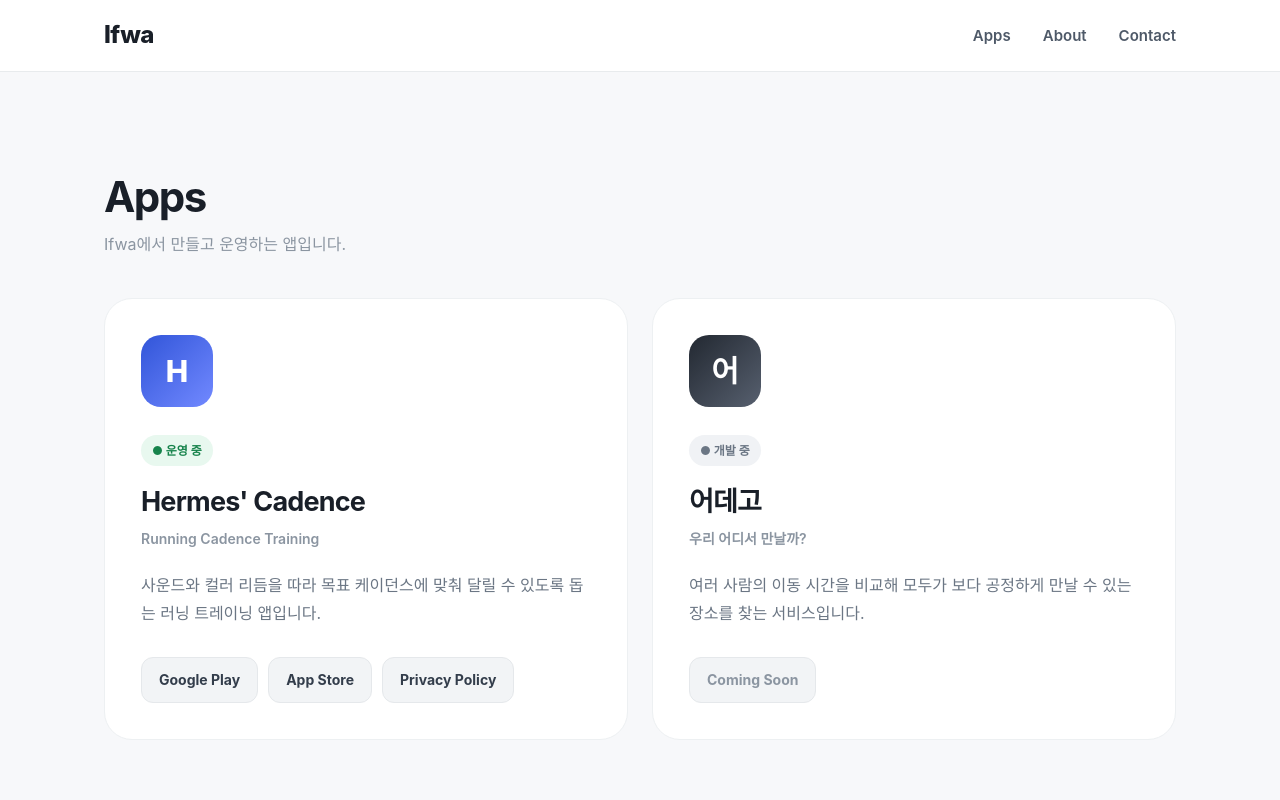
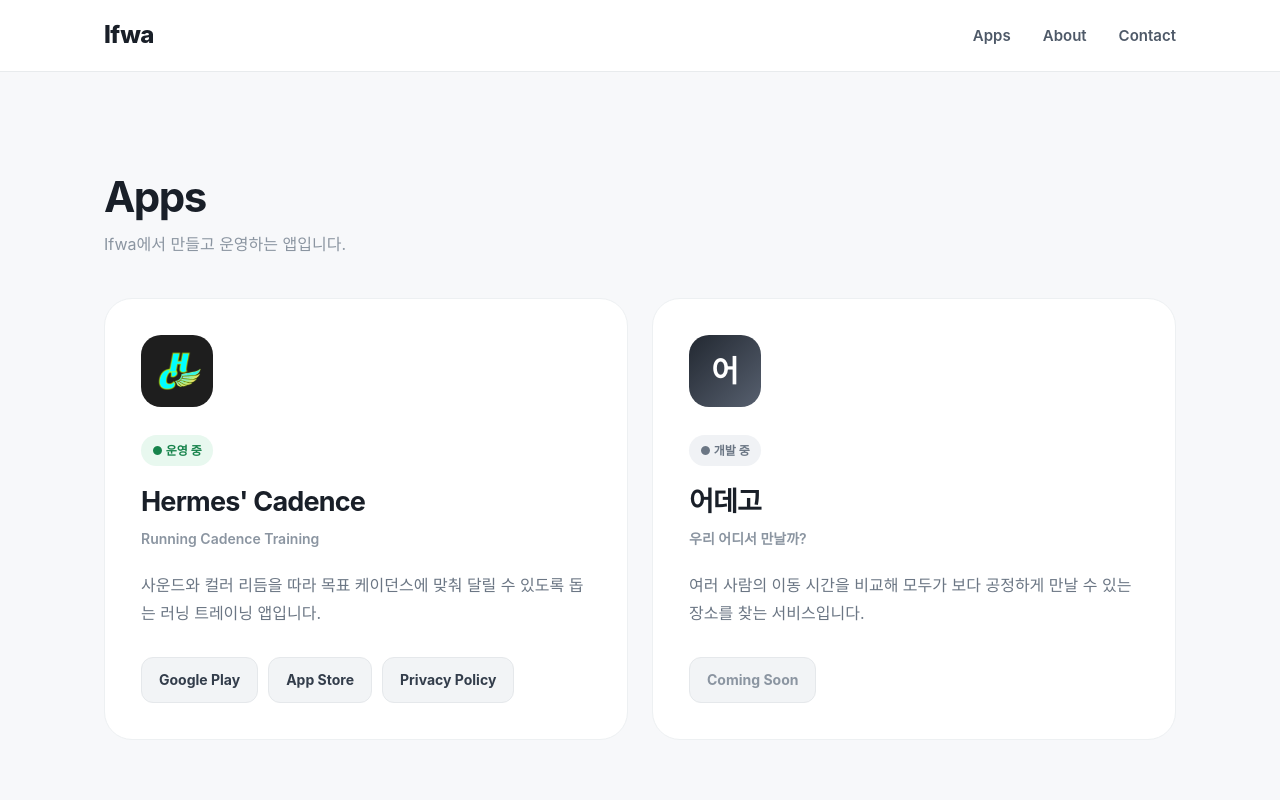
Before and after one commit to ifwa-dev/ifwa-dev.github.io, a plain HTML site: page index.html in a window 1280 px wide. Shown: the top 800 px of the page. Drawn offline with Linux system fonts and the light colour scheme.

Commit message:
Hermes Cadence Main Logo Change
Refactor HTML structure and improve comments for clarity.

```diff
--- a/index.html
+++ b/index.html
@@ -171,19 +171,22 @@
       font-weight: 800;
 
       margin-bottom: 28px;
+
+      overflow: hidden;
+      flex-shrink: 0;
     }
 
-    .hermes-icon {
-      color: #ffffff;
+    /* 실제 앱 아이콘 이미지 */
+    .app-icon-image {
+      width: 100%;
+      height: 100%;
 
-      background:
-        linear-gradient(
-          135deg,
-          #3155d9,
-          #7289ff
-        );
+      object-fit: cover;
+
+      display: block;
     }
 
+    /* 어데고 임시 아이콘 */
     .eodego-icon {
       color: #ffffff;
 
@@ -298,7 +301,6 @@
       user-select: none;
     }
 
-    /* 마우스를 올렸을 때 */
     .app-button:hover {
       background: #e8ebed;
       border-color: #d8dde2;
@@ -310,7 +312,6 @@
         rgba(0, 0, 0, 0.06);
     }
 
-    /* 실제로 누르고 있는 순간 */
     .app-button:active {
       background: #dfe3e7;
 
@@ -321,7 +322,6 @@
       box-shadow: none;
     }
 
-    /* 키보드 접근 */
     .app-button:focus-visible {
       outline: 3px solid rgba(49, 130, 246, 0.22);
       outline-offset: 2px;
@@ -335,6 +335,7 @@
     .coming-soon:hover {
       background: #f2f4f6;
       border-color: #e5e8eb;
+
       transform: none;
       box-shadow: none;
     }
@@ -505,6 +506,7 @@
 
   <!-- HEADER -->
   <header>
+
     <nav class="nav">
 
       <div class="logo">
@@ -512,12 +514,23 @@
       </div>
 
       <div class="nav-links">
-        <a href="#apps">Apps</a>
-        <a href="#about">About</a>
-        <a href="#contact">Contact</a>
+
+        <a href="#apps">
+          Apps
+        </a>
+
+        <a href="#about">
+          About
+        </a>
+
+        <a href="#contact">
+          Contact
+        </a>
+
       </div>
 
     </nav>
+
   </header>
 
 
@@ -545,24 +558,38 @@
       <div class="app-grid">
 
 
-        <!-- HERMES' CADENCE -->
+        <!-- =====================
+             HERMES' CADENCE
+        ====================== -->
+
         <article class="app-card">
 
-          <div class="app-icon hermes-icon">
-            H
+          <!-- 실제 Hermes' Cadence 앱 아이콘 -->
+          <div class="app-icon">
+
+            <img
+              src="/app-logo/HermesCadence_Icon.png"
+              alt="Hermes' Cadence"
+              class="app-icon-image"
+            >
+
           </div>
+
 
           <span class="status status-live">
             ● 운영 중
           </span>
 
+
           <h3>
             Hermes' Cadence
           </h3>
 
+
           <div class="subtitle">
             Running Cadence Training
           </div>
+
 
           <p class="app-description">
             사운드와 컬러 리듬을 따라
@@ -611,24 +638,32 @@
 
 
 
-        <!-- EODEGO -->
+        <!-- =====================
+             EODEGO
+        ====================== -->
+
         <article class="app-card">
 
+          <!-- 어데고는 현재 임시 아이콘 -->
           <div class="app-icon eodego-icon">
             어
           </div>
+
 
           <span class="status status-dev">
             ● 개발 중
           </span>
 
+
           <h3>
             어데고
           </h3>
 
+
           <div class="subtitle">
             우리 어디서 만날까?
           </div>
+
 
           <p class="app-description">
             여러 사람의 이동 시간을 비교해
@@ -653,7 +688,11 @@
     </section>
 
 
-    <!-- ABOUT -->
+
+    <!-- =========================
+         ABOUT
+    ========================== -->
+
     <section
       class="about"
       id="about"
@@ -665,9 +704,11 @@
           ABOUT IFWA
         </span>
 
+
         <h2>
           If We Act.
         </h2>
+
 
         <p>
           생각만으로는 세상이 달라지지 않습니다.<br>
@@ -680,7 +721,11 @@
     </section>
 
 
-    <!-- CONTACT -->
+
+    <!-- =========================
+         CONTACT
+    ========================== -->
+
     <section
       class="contact"
       id="contact"
@@ -690,10 +735,12 @@
         Contact
       </h2>
 
+
       <p>
         앱 관련 문의 및 지원이 필요한 경우
         아래 이메일로 연락해주세요.
       </p>
+
 
       <a href="mailto:ifwa.dev@gmail.com">
         ifwa.dev@gmail.com
@@ -704,6 +751,7 @@
   </main>
 
 
+
   <!-- FOOTER -->
   <footer>
     © 2026 Ifwa. All rights reserved.
```
